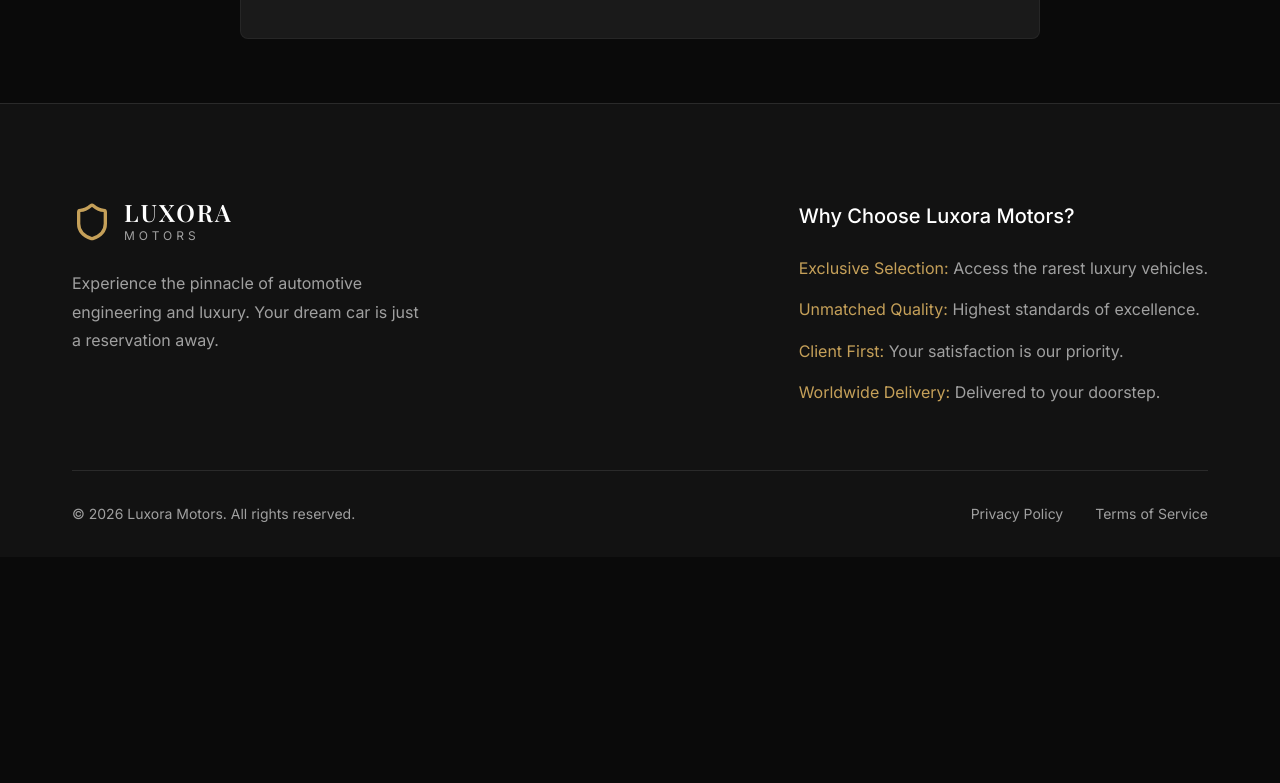
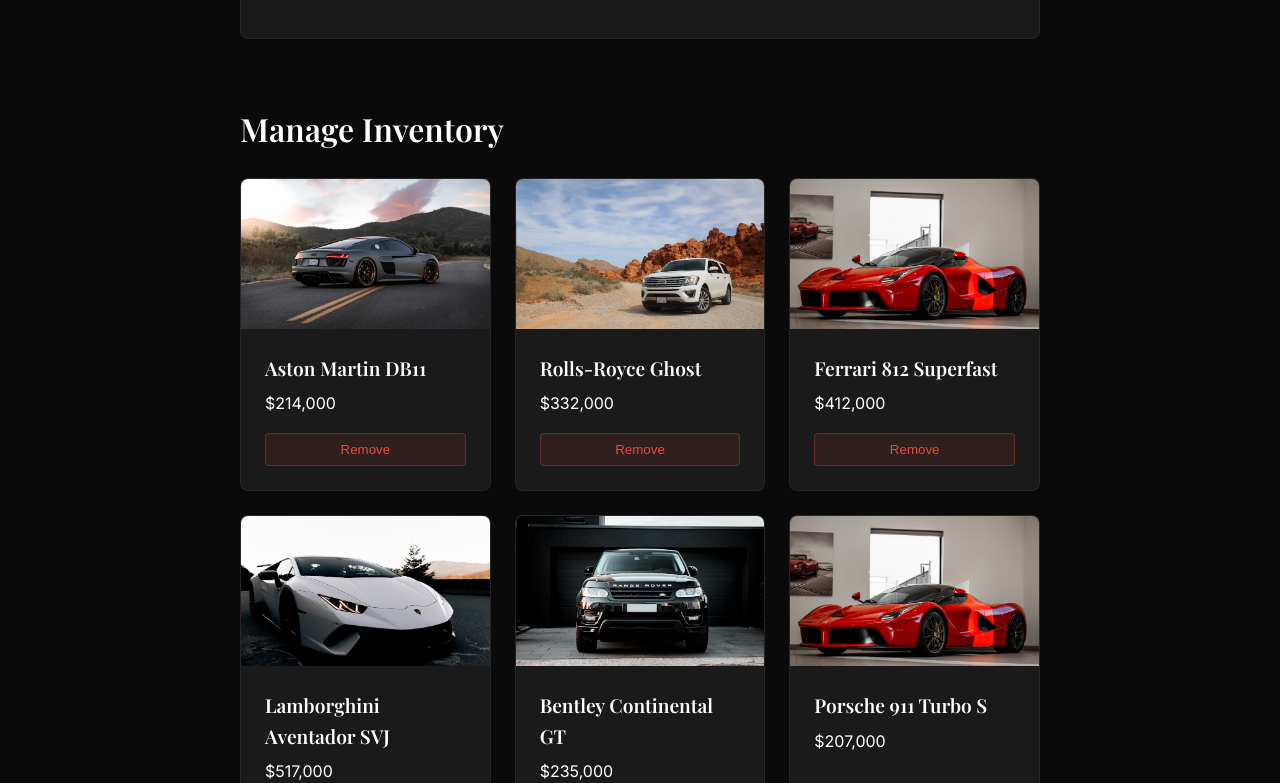
Before and after one commit to vsemenuha-lgtm/luxora-motors, a React (Vite) app: page /#/admin in a window 1280 px wide. Shown: the part 937-1720 px from the top of the page. Before the commit the page ends 1494 px from the top, so only its background shows below. Built offline with nearby package versions, Linux system fonts and the light colour scheme.

Commit message:
Добавлена функция удаления машин в админке

```diff
--- a/src/context/CarContext.jsx
+++ b/src/context/CarContext.jsx
@@ -32,8 +32,12 @@
     ]);
   };
 
+  const removeCar = (carId) => {
+    setCars(prevCars => prevCars.filter(car => car.id !== carId));
+  };
+
   return (
-    <CarContext.Provider value={{ cars, addCar }}>
+    <CarContext.Provider value={{ cars, addCar, removeCar }}>
       {children}
     </CarContext.Provider>
   );
--- a/src/pages/Admin.css
+++ b/src/pages/Admin.css
@@ -102,3 +102,55 @@
     gap: 1.5rem;
   }
 }
+
+/* Admin Inventory List */
+.admin-car-grid {
+  display: grid;
+  grid-template-columns: repeat(auto-fill, minmax(250px, 1fr));
+  gap: 1.5rem;
+}
+
+.admin-car-card {
+  background-color: var(--bg-card);
+  border: 1px solid rgba(255, 255, 255, 0.05);
+  border-radius: 8px;
+  overflow: hidden;
+  display: flex;
+  flex-direction: column;
+}
+
+.admin-car-image {
+  height: 150px;
+  background-size: cover;
+  background-position: center;
+}
+
+.admin-car-details {
+  padding: 1.5rem;
+  display: flex;
+  flex-direction: column;
+  flex: 1;
+}
+
+.admin-car-details h3 {
+  font-size: 1.2rem;
+  margin-bottom: 0.5rem;
+  color: var(--text-primary);
+}
+
+.btn-delete {
+  background-color: rgba(231, 76, 60, 0.1);
+  color: #e74c3c;
+  border: 1px solid rgba(231, 76, 60, 0.3);
+  padding: 0.5rem 1rem;
+  border-radius: 4px;
+  cursor: pointer;
+  font-weight: 500;
+  transition: all 0.3s ease;
+  margin-top: auto;
+}
+
+.btn-delete:hover {
+  background-color: #e74c3c;
+  color: white;
+}
--- a/src/pages/Admin.jsx
+++ b/src/pages/Admin.jsx
@@ -3,7 +3,7 @@
 import './Admin.css';
 
 const Admin = () => {
-  const { addCar } = useCarContext();
+  const { cars, addCar, removeCar } = useCarContext();
   const [formData, setFormData] = useState({
     brand: '',
     model: '',
@@ -175,6 +175,26 @@
 
           <button type="submit" className="btn btn-primary submit-btn">ADD VEHICLE &rarr;</button>
         </form>
+
+        <div className="admin-inventory-list" style={{ marginTop: '4rem' }}>
+          <h2 className="title" style={{ fontSize: '2rem', marginBottom: '1.5rem' }}>Manage Inventory</h2>
+          {cars && cars.length > 0 ? (
+            <div className="admin-car-grid">
+              {cars.map(car => (
+                <div key={car.id} className="admin-car-card">
+                  <div className="admin-car-image" style={{ backgroundImage: `url(${car.image})` }}></div>
+                  <div className="admin-car-details">
+                    <h3>{car.brand} {car.model}</h3>
+                    <p style={{ color: 'var(--color-gold)', marginBottom: '1rem' }}>${car.price.toLocaleString()}</p>
+                    <button className="btn-delete" onClick={() => removeCar(car.id)}>Remove</button>
+                  </div>
+                </div>
+              ))}
+            </div>
+          ) : (
+            <p>No vehicles in inventory.</p>
+          )}
+        </div>
       </div>
     </div>
   );
```
